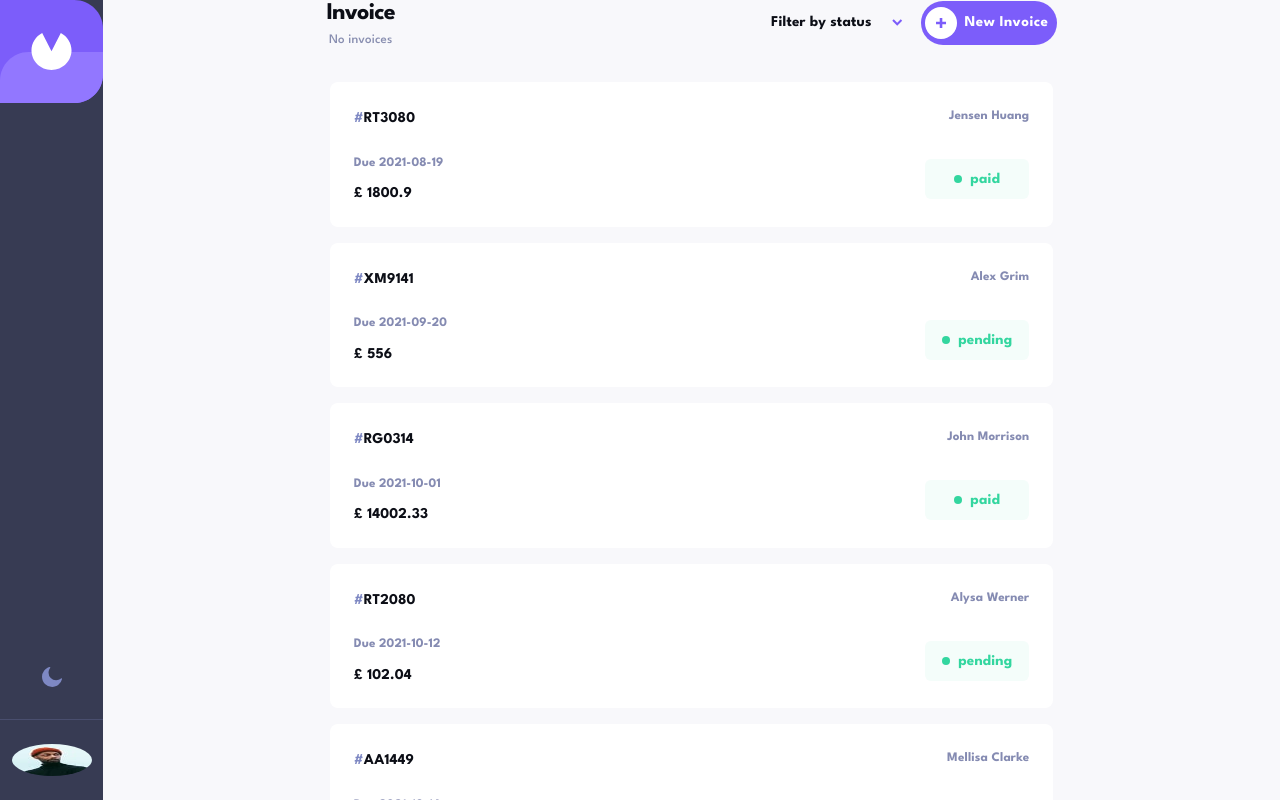
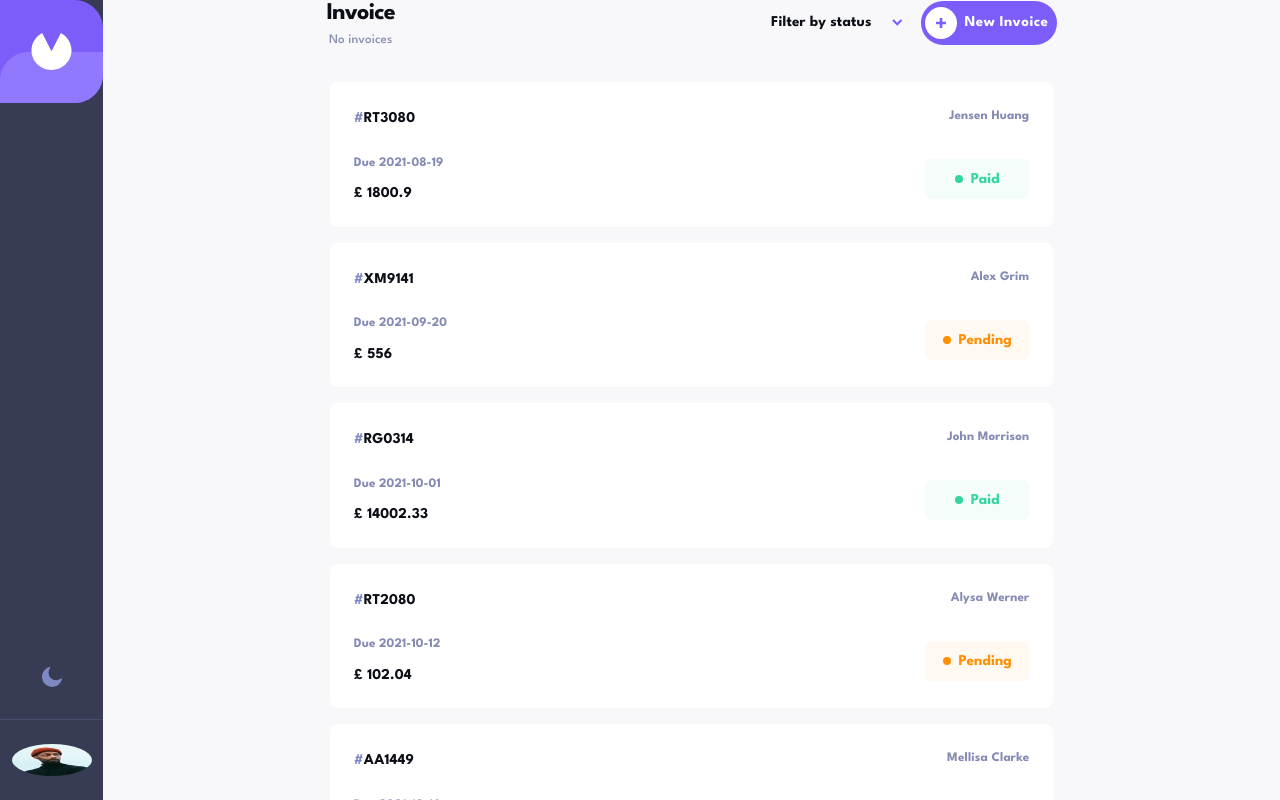
Before and after one commit to bilanoo/invoice, a React (Vite) app: page / in a window 1280 px wide. Built offline with nearby package versions, Linux system fonts and the light colour scheme.

Commit message:
conditionally rendering styling for the status box.

```diff
--- a/src/pages/Homepage/features/InvoicesDetail/Invoice/Invoice.tsx
+++ b/src/pages/Homepage/features/InvoicesDetail/Invoice/Invoice.tsx
@@ -41,9 +41,9 @@ export const Invoice = ({
           <DueDateText>Due {dueDate}</DueDateText>
           <InvoiceAmount>£ {invoiceAmount}</InvoiceAmount>
         </DueDateAndPaymentInformation>
-        <InvoiceStatus>
-          <Ball />
-          <StatusText>{status}</StatusText>
+        <InvoiceStatus status={status}>
+          <Ball status={status} />
+          <StatusText status={status}>{status}</StatusText>
         </InvoiceStatus>
       </InvoicePaymentInformation>
     </Container>
--- a/src/pages/Homepage/features/InvoicesDetail/Invoice/SingleInvoiceStyles.tsx
+++ b/src/pages/Homepage/features/InvoicesDetail/Invoice/SingleInvoiceStyles.tsx
@@ -81,12 +81,25 @@ export const InvoiceAmount = styled(Typography)(({ theme }) => ({
   },
 }));
 
-export const InvoiceStatus = styled(Box)(() => ({
+interface StatusProps {
+  status: string;
+}
+
+export const InvoiceStatus = styled(Box, {
+  shouldForwardProp: (prop) => prop !== "status",
+})<StatusProps>(({ status }) => ({
   "&": {
     display: "flex",
     width: "104px",
     height: "40px",
-    backgroundColor: "#F4FDFA",
+    backgroundColor:
+      status === "paid"
+        ? "#F4FDFA"
+        : status === "pending"
+        ? "#FFF9F1"
+        : status === "draft"
+        ? "#F4F4F5"
+        : null,
     borderRadius: "6px",
     marginLeft: "auto",
     marginRight: "24px",
@@ -96,21 +109,40 @@ export const InvoiceStatus = styled(Box)(() => ({
   },
 }));
 
-export const Ball = styled(Box)(() => ({
+export const Ball = styled(Box, {
+  shouldForwardProp: (prop) => prop !== "status",
+})<StatusProps>(({ status }) => ({
   "&": {
     width: "8px",
     height: "8px",
-    backgroundColor: "#33D69F",
+    backgroundColor:
+      status === "paid"
+        ? "#33D69F"
+        : status === "pending"
+        ? "#FF8F00"
+        : status === "draft"
+        ? "#373B53"
+        : null,
     borderRadius: "50%",
   },
 }));
 
-export const StatusText = styled(Typography)(() => ({
+export const StatusText = styled(Typography, {
+  shouldForwardProp: (prop) => prop !== "status",
+})<StatusProps>(({ status }) => ({
   "&": {
-    color: "#33D69F",
+    color:
+      status === "paid"
+        ? "#33D69F"
+        : status === "pending"
+        ? "#FF8F00"
+        : status === "draft"
+        ? "#373B53"
+        : null,
     fontSize: "0.938rem",
     fontFamily: "inherit",
     fontWeight: 700,
     marginLeft: "8px",
+    textTransform: "capitalize",
   },
 }));
```
